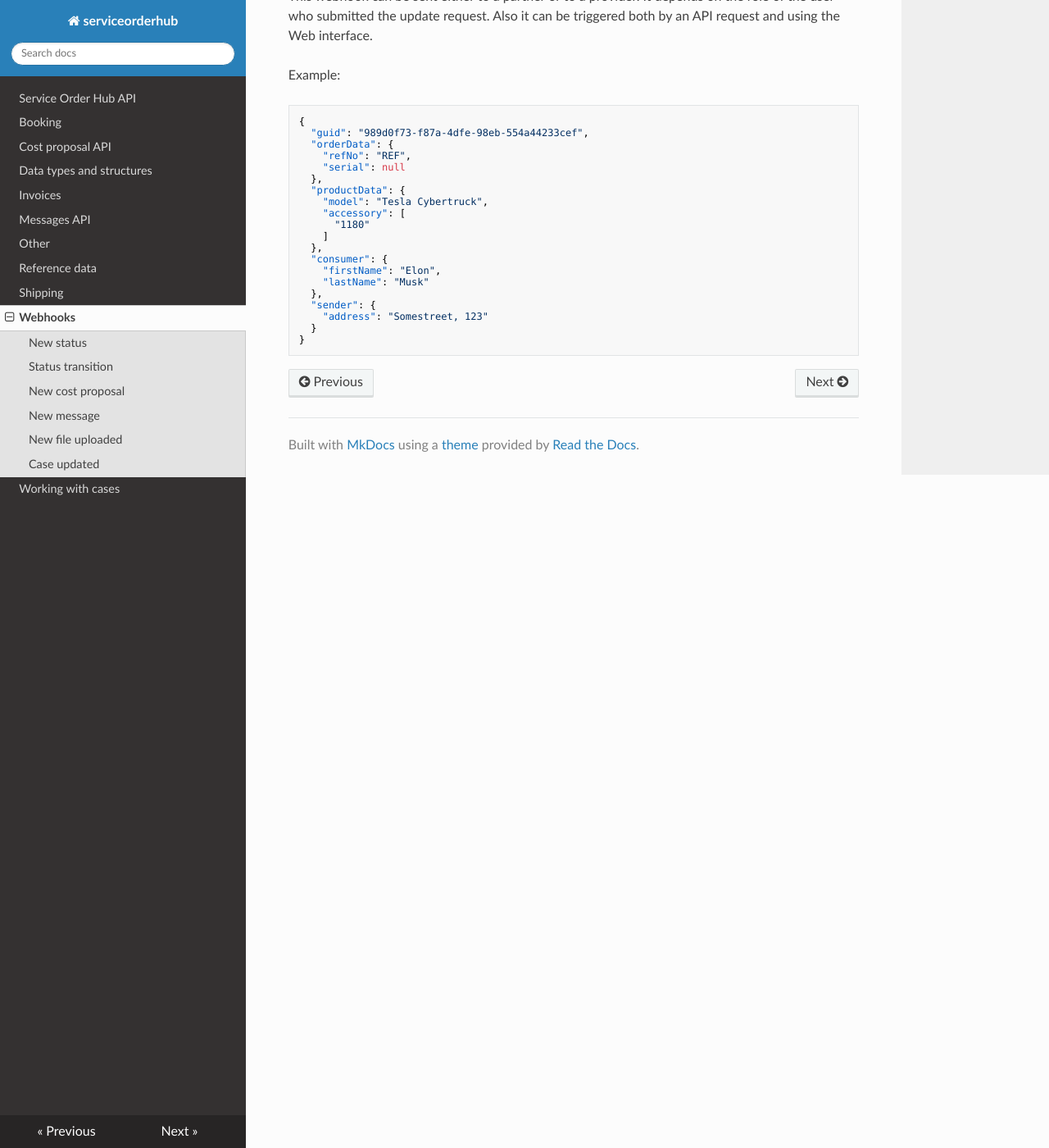
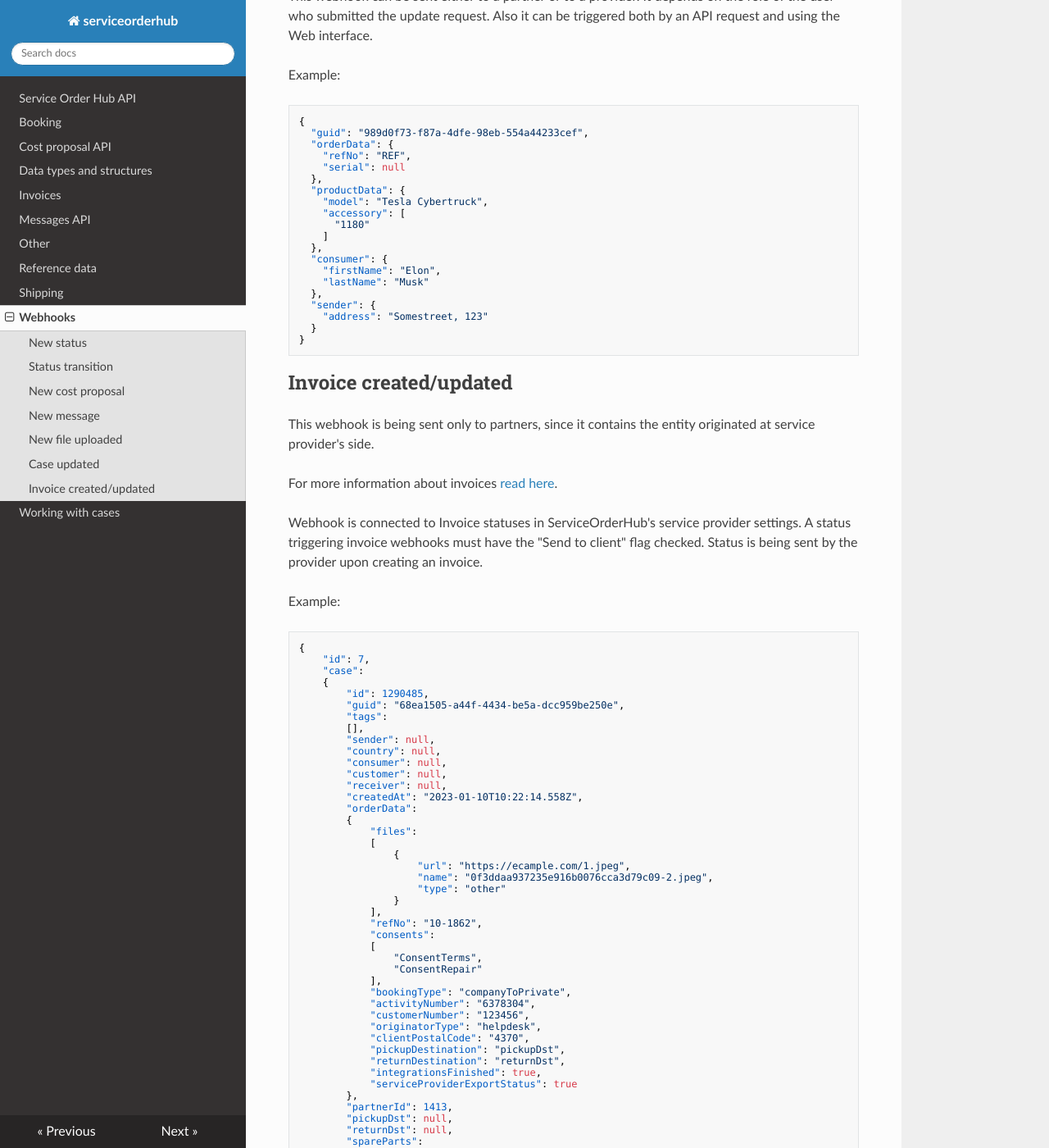
Before and after one commit to infocareworkshop/serviceorderhub-docs, an MkDocs documentation site: the page built from docs/Webhooks.md, in a window 1280 px wide and 1400 px high, scrolled down 3200 px. Shown: the whole window at 82% size. Built offline with MkDocs 1.6.1, drawn with Linux system fonts in a browser that asks for light colours; nearby versions of some CDN libraries; some of the changed text lies outside the part shown.

Commit message:
[No ticket] Add info about invoices' webhooks

````diff
--- a/docs/Webhooks.md
+++ b/docs/Webhooks.md
@@ -170,3 +170,149 @@ Example:
   }
 }
 ```
+
+## Invoice created/updated
+
+This webhook is being sent only to partners, since it contains the entity originated at service provider's side.
+
+For more information about invoices [read here](Invoices).
+
+Webhook is connected to Invoice statuses in ServiceOrderHub's service provider settings. A status triggering invoice webhooks must have the "Send to client" flag checked. Status is being sent by the provider upon creating an invoice.
+
+Example:
+```
+{
+    "id": 7,
+    "case":
+    {
+        "id": 1290485,
+        "guid": "68ea1505-a44f-4434-be5a-dcc959be250e",
+        "tags":
+        [],
+        "sender": null,
+        "country": null,
+        "consumer": null,
+        "customer": null,
+        "receiver": null,
+        "createdAt": "2023-01-10T10:22:14.558Z",
+        "orderData":
+        {
+            "files":
+            [
+                {
+                    "url": "https://ecample.com/1.jpeg",
+                    "name": "0f3ddaa937235e916b0076cca3d79c09-2.jpeg",
+                    "type": "other"
+                }
+            ],
+            "refNo": "10-1862",
+            "consents":
+            [
+                "ConsentTerms",
+                "ConsentRepair"
+            ],
+            "bookingType": "companyToPrivate",
+            "activityNumber": "6378304",
+            "customerNumber": "123456",
+            "originatorType": "helpdesk",
+            "clientPostalCode": "4370",
+            "pickupDestination": "pickupDst",
+            "returnDestination": "returnDst",
+            "integrationsFinished": true,
+            "serviceProviderExportStatus": true
+        },
+        "partnerId": 1413,
+        "pickupDst": null,
+        "returnDst": null,
+        "spareParts":
+        [],
+        "productData":
+        {
+            "model": "TESTTEST",
+            "serial": "5557779900",
+            "problemText": "Please FIX ASAP. Broken pixels. TEST",
+            "otherAccessory": "Power cable, TV stand."
+        },
+        "productType": null,
+        "serviceType": null,
+        "caseStatuses":
+        [],
+        "manufacturer": null,
+        "currentStatus": "estsent",
+        "productTypeId": 1001,
+        "serviceTypeId": 6254,
+        "manufacturerId": 1012,
+        "servicePartner":
+        {
+            "id": 1413,
+            "name": "Partner's name"
+        },
+        "serviceLocation": null,
+        "serviceProvider":
+        {
+            "id": 1004,
+            "name": "Service Provider Name"
+        },
+        "freightTrackings":
+        [],
+        "serviceLocationId": 5000,
+        "serviceProviderId": 1004,
+        "serviceProviderDepartment": null,
+        "serviceProviderDepartmentId": 3
+    },
+    "guid": "68ea1505-12345-4434-be5a-dcc959be250e",
+    "type": "invoice",
+    "isPaid": false,
+    "isSent": false,
+    "status": "ready",
+    "details":
+    [
+        {
+            "name": "Labour, Mon 23-29\"",
+            "count": 1,
+            "vatRate": 0.25,
+            "vatAmount": 162.5,
+            "priceExclVat": 650,
+            "priceInclVat": 812.5,
+            "totalAmountExclVat": 650,
+            "totalAmountInclVat": 812.5
+        },
+        {
+            "name": "2-way freight, Mon 23-29\"",
+            "count": 1,
+            "vatRate": 0.25,
+            "vatAmount": 82.5,
+            "priceExclVat": 330,
+            "priceInclVat": 412.5,
+            "totalAmountExclVat": 330,
+            "totalAmountInclVat": 412.5
+        },
+        {
+            "name": "Labour 2, Mon 23-29\"",
+            "count": 1,
+            "vatRate": 0.25,
+            "vatAmount": 25,
+            "priceExclVat": 100,
+            "priceInclVat": 125,
+            "totalAmountExclVat": 100,
+            "totalAmountInclVat": 125
+        }
+    ],
+    "dueDate": "2023-03-01T00:00:00.000Z",
+    "currency": "NOK",
+    "isActive": null,
+    "priceNet": 1080,
+    "createdAt": "2023-01-25T13:11:18.000Z",
+    "updatedAt": "2023-01-25T13:11:18.000Z",
+    "customData":
+    {
+        "arnr1": "234234",
+        "arnr2": "534324",
+        "sesamDb": "Sesam16",
+        "activityNumber": "6378304",
+        "customerNumber": "31343"
+    },
+    "externalId": "100006",
+    "linkedInvoice": null
+}
+```
````
